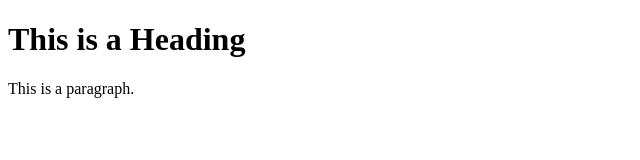
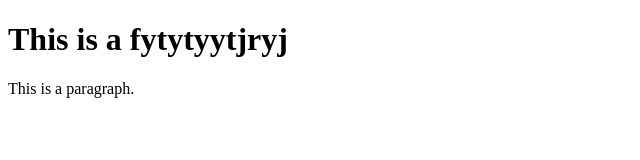
Before and after one commit to yunyunwei/yunyunwei.github.io, a plain HTML site: page index.html in a window 1280 px wide. Shown: the whole page, without its empty margins (0-640 px from the left). Drawn offline with Linux system fonts and the light colour scheme.

Commit message:
update index.html

```diff
--- a/index.html
+++ b/index.html
@@ -5,7 +5,7 @@
 </head>
 <body>
 
-<h1>This is a Heading</h1>
+<h1>This is a fytytyytjryj</h1>
 <p>This is a paragraph.</p>
 
 </body>
```
